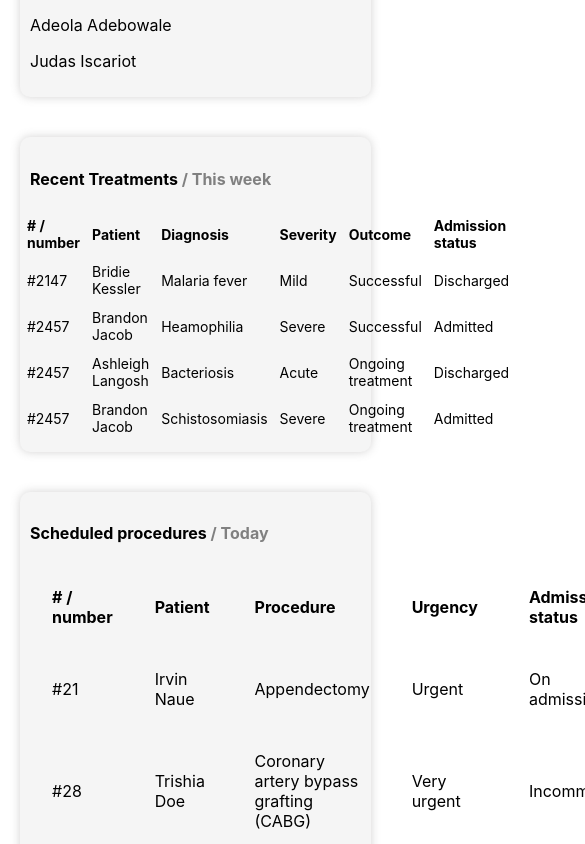
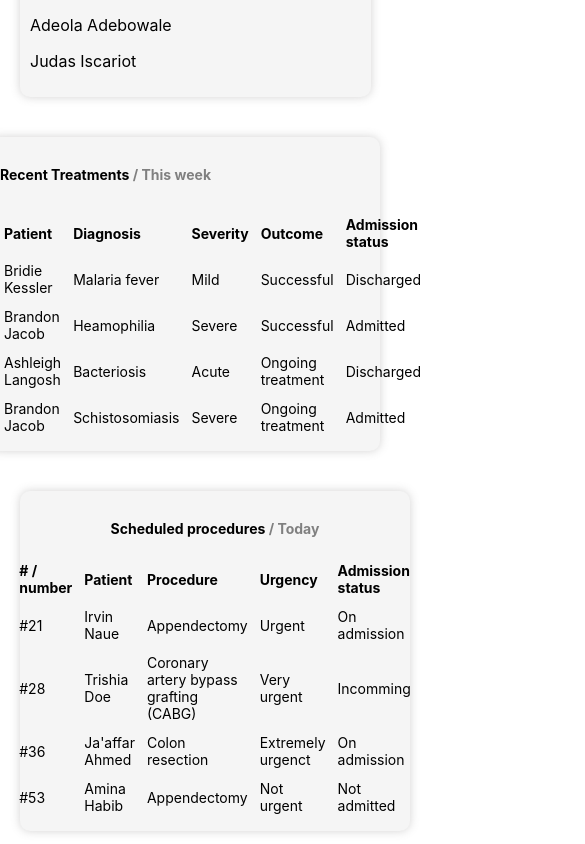
Before and after one commit to OkoroaforDaniel/MedSync-Frontend, a React (Create React App) app in the folder medsync-frontend/: page /Doctors in a window 390 px wide. Shown: the part 880-1724 px from the top of the page, 585 px wide, since content can reach past the window. Built offline with nearby package versions, Linux system fonts and the light colour scheme.

Commit message:
fixed phone view positioning

```diff
--- a/medsync-frontend/src/Components/Doctors/Doctors.js
+++ b/medsync-frontend/src/Components/Doctors/Doctors.js
@@ -192,10 +192,14 @@ const Doctors = () => {
               <p>Adeola Adebowale</p>
               <p>Judas Iscariot</p>
             </div>
-            <div className="RecentSale" id="RecentSale">
-              <h4>
+
+	  <div className="RecentSale" id="RecentSale">
+	  <div className = "RecentTreatments">
+	     <h4>
                 Recent Treatments<span className="spanReport"> / This week</span>
-              </h4>
+      	    </h4> </div>
+
+	  <div>
               <table>
                 <thead>
                   <tr>
@@ -246,14 +250,16 @@ const Doctors = () => {
                   </tr>
 
                 </tbody>
-              </table>
+              </table> </div>
             </div>
 
             <div className="TopSale">
+	     <div classname="ScheduledProcedures">
               <h4>
                  Scheduled procedures <span className="spanReport"> / Today</span>
-              </h4>
+              </h4> </div>
 
+	  	<div>
 	  	<table>
                 <thead>
                   <tr>
@@ -298,14 +304,13 @@ const Doctors = () => {
                     <td>Not admitted</td>
                   </tr>
 	  	</tbody>
-	  	</table>
+	  	</table> </div>
 
 
             </div>
-            {/* </div> */}
           </div>
 
-          {/* </div> */}
+
 	  <div className="RANU">
 	    {/* <div className="Activity">
             <h4>Recent Activity <span className="spanToday"> | Today</span></h4>
--- a/medsync-frontend/src/Components/Doctors/styles/Doctors.css
+++ b/medsync-frontend/src/Components/Doctors/styles/Doctors.css
@@ -465,11 +465,25 @@ table{
     width: 50px;
     height: 5px;
 }
-.RecentSale table {
-    width: 100%;
-    font-size: 14px;
-    margin-left: -10px;
-  }
+
+#RecentSale {
+	display: flex;
+	flex-direction: column;
+	width: 100%;
+	height: 100%;
+	justify-content: center;
+	align-items: center;
+	font-size: 14px;
+	margin-left: -10px;
+}
+
+.RecentTreatments {
+	display: block;
+	width: 100%;
+	padding-bottom: 2%;
+}
+
+
   .RecentSale th,
   .RecentSale td {
     padding: 5px;
@@ -482,10 +496,27 @@ table{
     margin-left: 20px;
     width: 90%;
   }
+
   .TopSale{
+    display: flex;
+    flex-direction: column;
+    justify-content: center;
+    align-items: center;
+    font-size: 14px;
     margin-left: 20px;
-    width: 90%;
+    width: 100%;
   }
+
+  .ScheduledProcedures {
+	  display: block;
+	  width: 100%;
+	  padding-bottom: 2%;
+  }
+  .TopSale th,
+  .TopSale td {
+    padding: 5px;
+  }
+
   .RANU{
     margin-left: 20px;
     margin-top: 40px;
```
